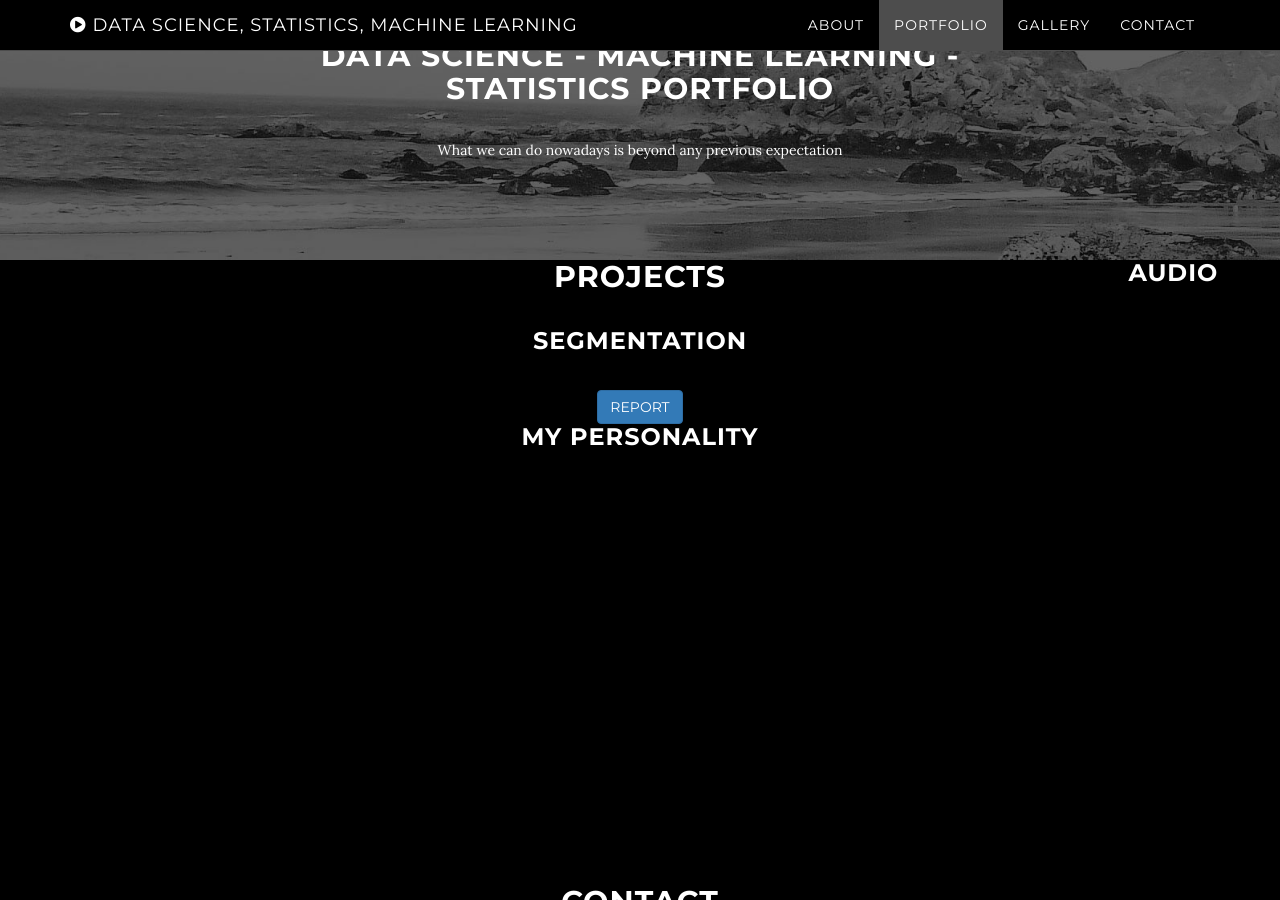
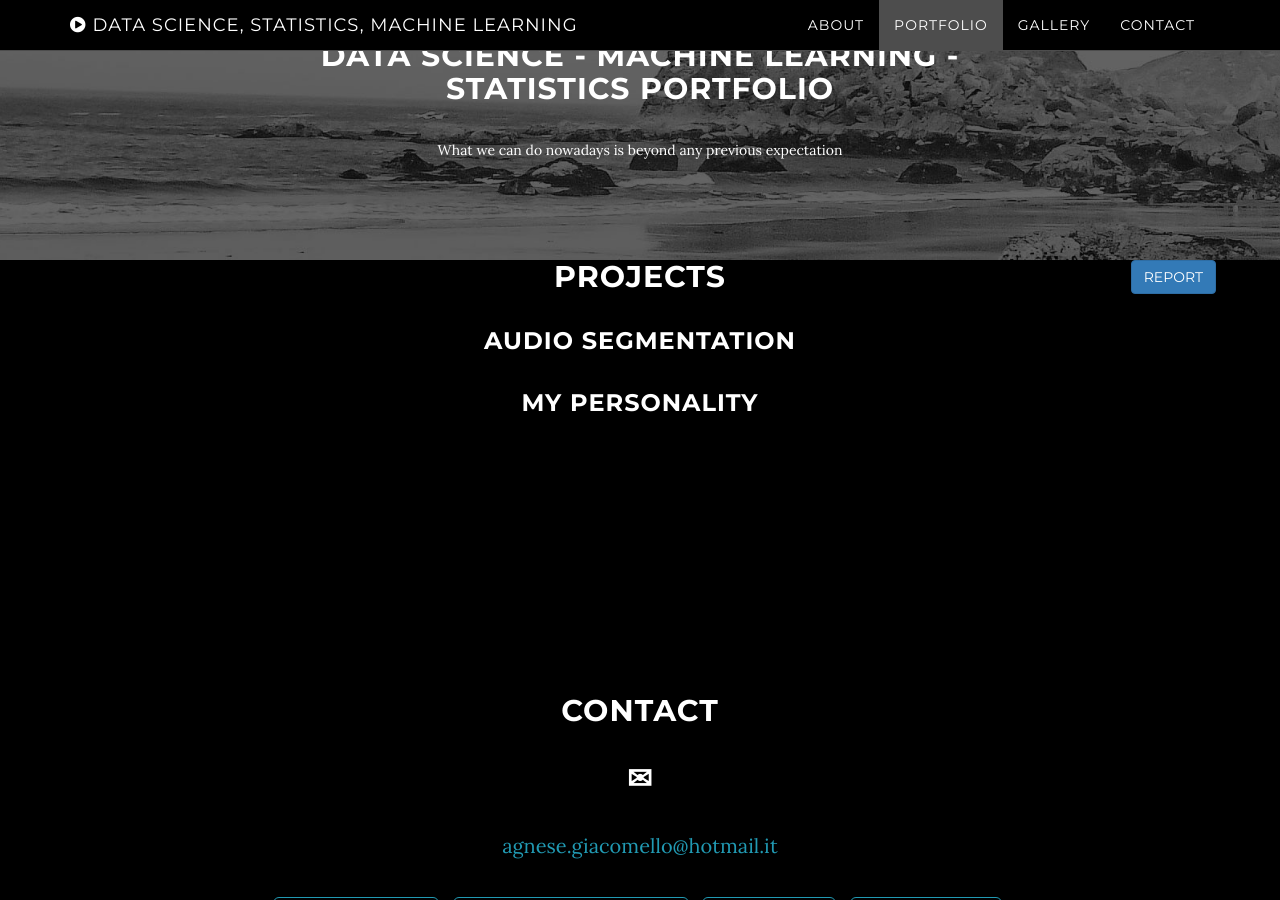
Before and after one commit to AgneseG/AgneseG.github.io, a Jekyll site: the page built from index.html, in a window 1280 px wide and 900 px high, scrolled down 2398 px. Built offline with Jekyll 4.4.1, drawn with Linux system fonts in a browser that asks for light colours.

Commit message:
Update download.html

```diff
--- a/_includes/download.html
+++ b/_includes/download.html
@@ -17,12 +17,12 @@
 
 
 
-  <h3 >Audio Segmentation</h3>
+  <h3 class="col-lg-8 col-lg-offset-2" >Audio Segmentation</h3>
   <a href="https://drive.google.com/file/d/1sbcjbPFX8HLIGBosnztp05XA7lDKWVVw/view?usp=sharing" target="_blank" class="btn btn-primary">Report</a>
 
 
 
-  <h3 >My Personality</h3>
+  <h3 class="col-lg-8 col-lg-offset-2">My Personality</h3>
 
 
 
```
